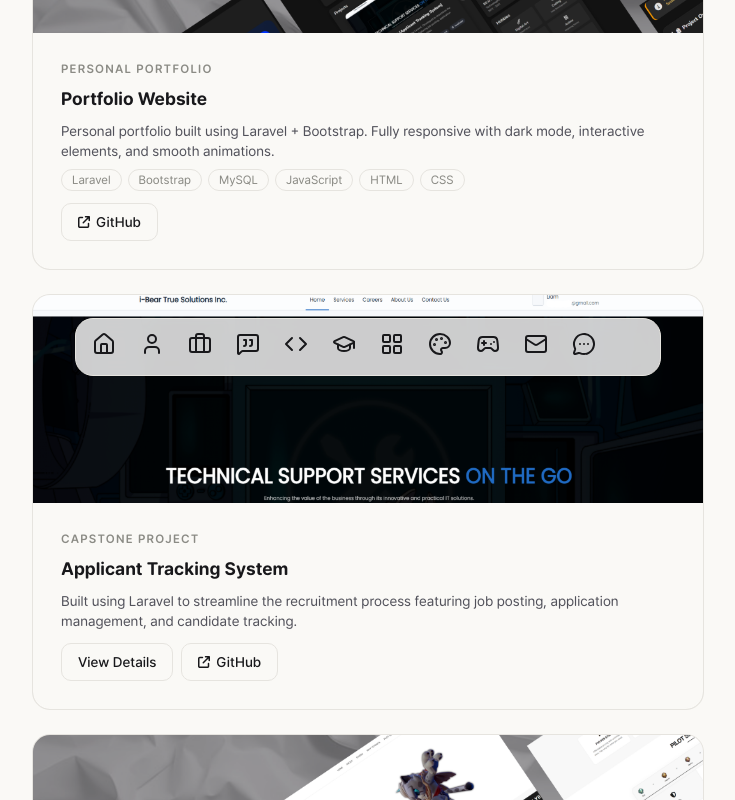
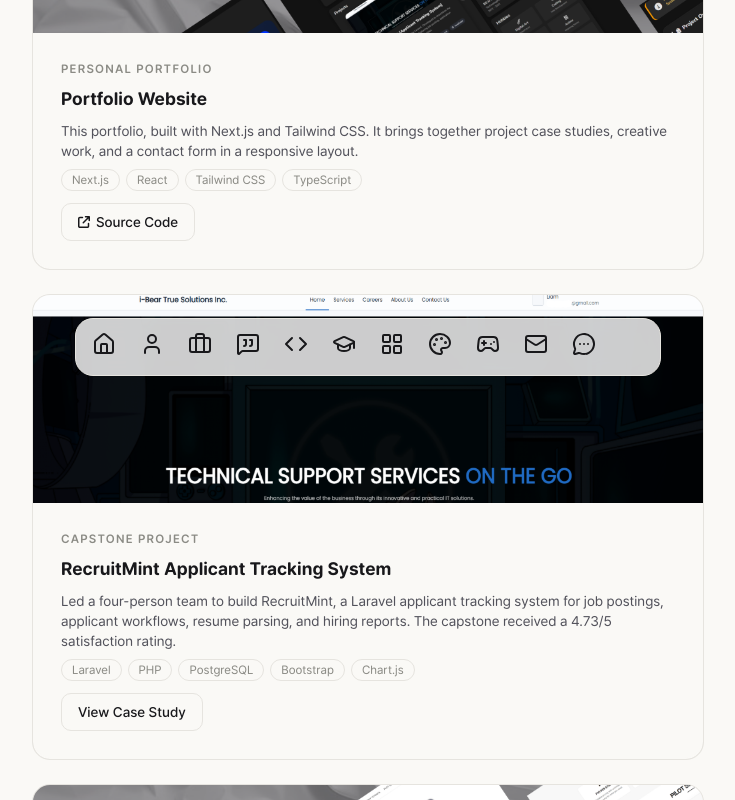
Before and after one commit to liamflores-09/portfolio_v2, a Next.js app: page /projects in a window 1280 px wide. Shown: the part 400-1200 px from the top of the page, without its empty margins (272-1007 px from the left). Built offline with nearby package versions, Linux system fonts and the light colour scheme.

Commit message:
Improve project descriptions

```diff
--- a/src/data/projects.ts
+++ b/src/data/projects.ts
@@ -20,21 +20,19 @@ export const projects: Project[] = [
     title: "Portfolio Website",
     category: "Personal Portfolio",
     description:
-      "Personal portfolio built using Laravel + Bootstrap. Fully responsive with dark mode, interactive elements, and smooth animations.",
+      "This portfolio, built with Next.js and Tailwind CSS. It brings together project case studies, creative work, and a contact form in a responsive layout.",
     image: "/images/portfoliobg.png",
-    tags: ["Laravel", "Bootstrap", "MySQL", "JavaScript", "HTML", "CSS"],
-    links: [{ label: "GitHub", href: "https://github.com/liamflores-09", external: true }],
+    tags: ["Next.js", "React", "Tailwind CSS", "TypeScript"],
+    links: [{ label: "Source Code", href: "https://github.com/liamflores-09/portfolio_v2", external: true }],
   },
   {
-    title: "Applicant Tracking System",
+    title: "RecruitMint Applicant Tracking System",
     category: "Capstone Project",
     description:
-      "Built using Laravel to streamline the recruitment process featuring job posting, application management, and candidate tracking.",
+      "Led a four-person team to build RecruitMint, a Laravel applicant tracking system for job postings, applicant workflows, resume parsing, and hiring reports. The capstone received a 4.73/5 satisfaction rating.",
     image: "/images/capstonebg.png",
-    links: [
-      { label: "View Details", href: "/projects/ats" },
-      { label: "GitHub", href: "https://github.com/liamflores-09", external: true },
-    ],
+    tags: ["Laravel", "PHP", "PostgreSQL", "Bootstrap", "Chart.js"],
+    links: [{ label: "View Case Study", href: "/projects/ats" }],
   },
   {
     title: "Yeyeniya's Pilot Service",
@@ -43,10 +41,7 @@ export const projects: Project[] = [
     image: "/images/yeyeniya.png",
     tags: ["Laravel", "Bootstrap", "MySQL", "JavaScript"],
     notice: "Hosted on Vercel Free Tier",
-    links: [
-      { label: "Live Demo", href: "https://yeyeniya.vercel.app/", external: true },
-      { label: "GitHub", href: "https://github.com/liamflores-09", external: true },
-    ],
+    links: [{ label: "Live Demo", href: "https://yeyeniya.vercel.app/", external: true }],
   },
   {
     title: "Personal Budget Tracker (MIK!)",
```
